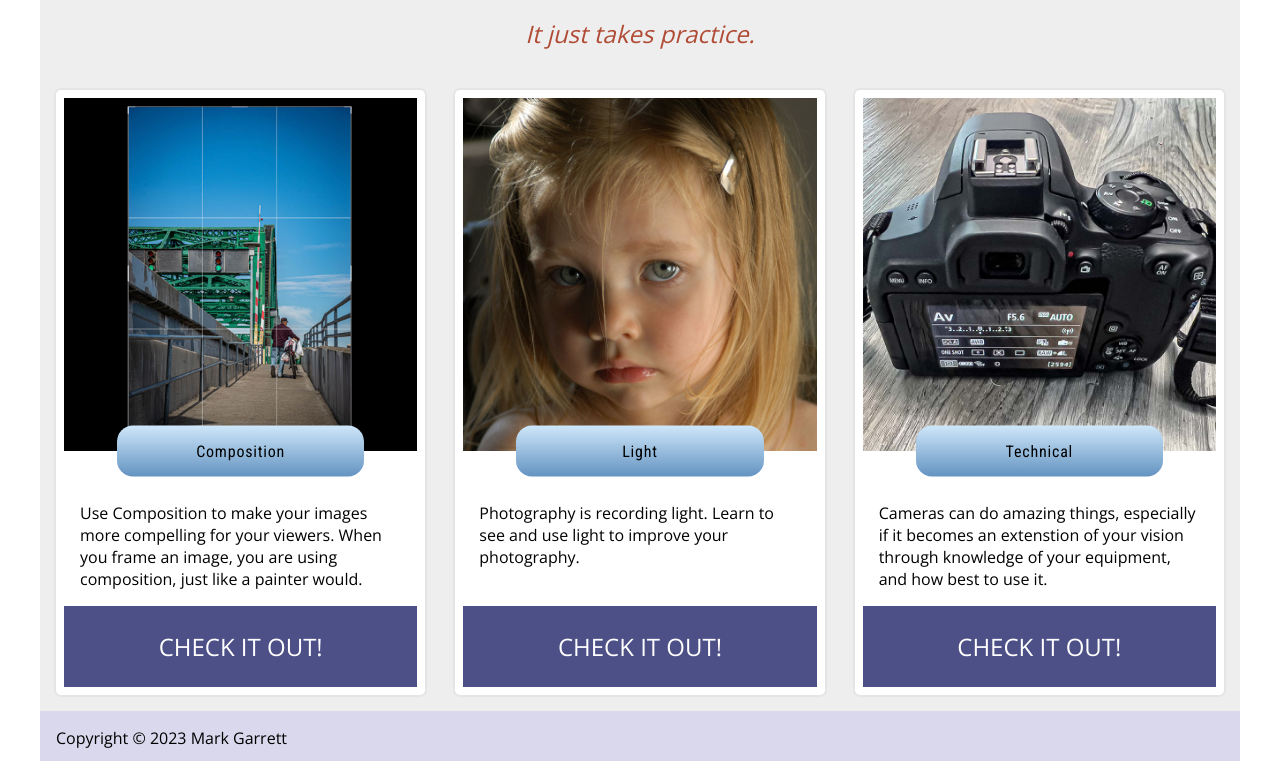
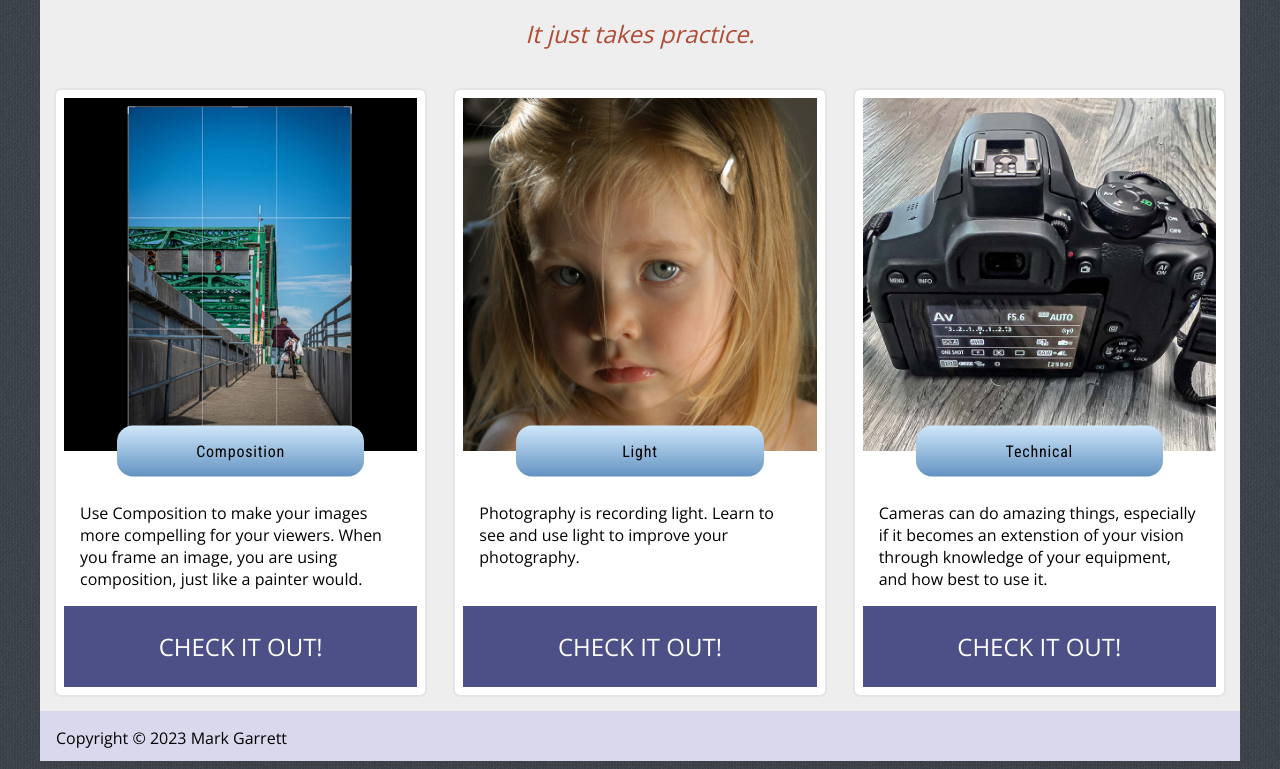
Before and after one commit to markgarrettmission/final_project, a plain HTML site: page index.html in a window 1280 px wide. Shown: the part 292-1061 px from the top of the page. Drawn offline with nearby package versions, Linux system fonts and the light colour scheme.

Commit message:
Update styles.css

```diff
--- a/CSS/styles.css
+++ b/CSS/styles.css
@@ -2,7 +2,7 @@
 
 body {
     font-family: 'Open Sans', 'Segoe UI', Tahoma, Geneva, Verdana, sans-serif;
-    background-image: url(img/denim.webp);
+    background-image: url(/final_project/img/denim.webp);
 }
 
 #wrapper {
```
